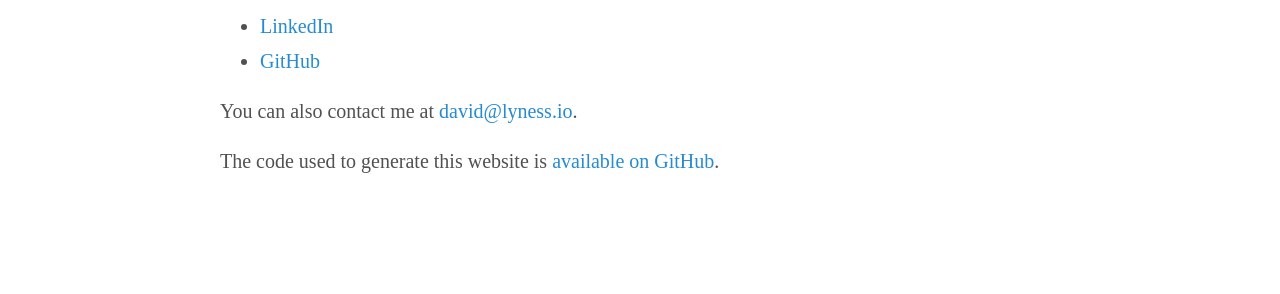
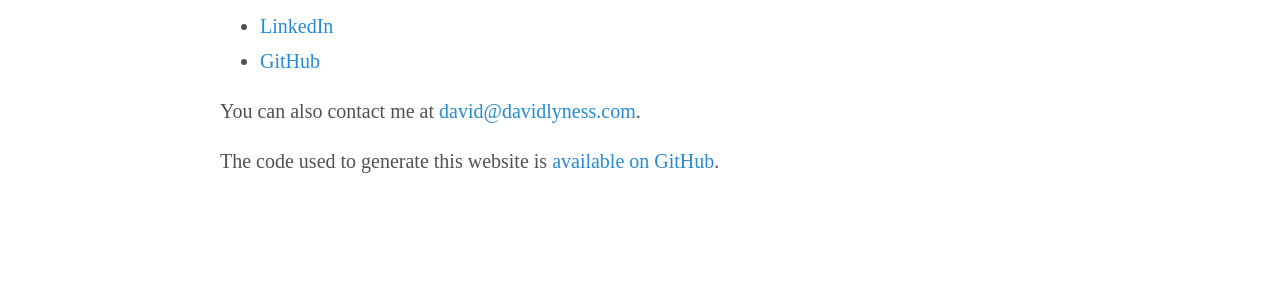
Before and after one commit to davidlyness/davidlyness.com, a Jekyll site: the page built from about.md, in a window 1280 px wide. Shown: the part 584-878 px from the top of the page. Built offline with Jekyll 4.4.1, drawn with Linux system fonts in a browser that asks for light colours; some web fonts are replaced.

Commit message:
Update _config.yml

```diff
--- a/_config.yml
+++ b/_config.yml
@@ -11,7 +11,7 @@ sass:
 
 author:
   name: David Lyness
-  email: david@lyness.io
+  email: david@davidlyness.com
   twitter: davidlyness
 
 twitter:
```
